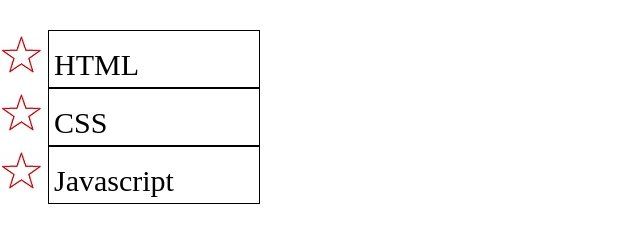
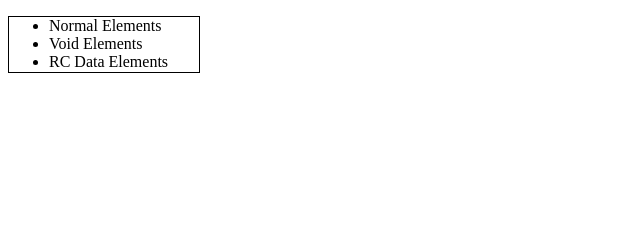
Before and after one commit to ravirajghodake98/YT-Full-Stack-Web-Development, a website: page public/list.html in a window 1280 px wide. Shown: the whole page, without its empty margins (0-640 px from the left). Drawn offline with nearby package versions, Linux system fonts and the light colour scheme.

Commit message:
second commit

```diff
--- a/public/list.html
+++ b/public/list.html
@@ -5,25 +5,59 @@
     <meta http-equiv="X-UA-Compatible" content="IE=edge">
     <meta name="viewport" content="width=device-width, initial-scale=1.0">
     <title>Document</title>
+    <link rel="stylesheet" href="../node_modules/bootstrap-icons/font/bootstrap-icons.css">
     <style>
-        ol {
-            list-style-type: disc;
-            list-style-position: outside;
-            font-size: 30px;
-            list-style-image: url(./images/bullet.jpg);
-        }
-        li {
-            border: 1px solid black;
-            width: 200px;
-            padding: 5px;
-        }
+       .options {
+        /* display: grid;
+        grid-template-columns: 6fr 6fr; */
+        /* margin-top: 20px;
+        columns: 2; */
+       }
+       ul {
+        border: 1px solid black;
+        width: 150px;
+        height: 55px;
+        overflow: auto;
+       }
     </style>
 </head>
 <body>
-    <ol>
-        <li>HTML</li>
-        <li>CSS</li>
-        <li>Javascript</li>
-    </ol>
+    <!-- <ol type="1">
+        <li>Electronics</li>
+        <ol type="A">
+            <li>Television</li>
+            <ol type="i">
+                <li>LG</li>
+                <ol type="1">
+                    <li>LCD</li>
+                    <li>LED</li>
+                </ol>
+                <li>Sony</li>
+            </ol>
+            <li>Mobiles</li>
+        </ol>
+    </ol> -->
+
+
+    <!-- <ol>
+        <li>______ elements will not have end token</li>
+        <ol type="a" class="options">
+            <li>Normal Elements</li>
+            <li>Void Elements</li>
+            <li>RC Data Elements</li>
+            <li>Raw Text Elemts</li>
+        </ol>
+    </ol> -->
+
+    <ul>
+        <li>Normal Elements</li>
+        <li>Void Elements</li>
+        <li>RC Data Elements</li>
+        <li>Raw Text Elemts</li>
+        <li>Normal Elements</li>
+        <li>Void Elements</li>
+        <li>RC Data Elements</li>
+        <li>Raw Text Elemts</li>
+    </ul>
 </body>
 </html>
```
Also changed, not shown: public/images/android.jpg (added), public/images/asp.jpg (added), public/images/automation.jpg (added), public/images/ds.jpg (added), public/images/star.png (added).
